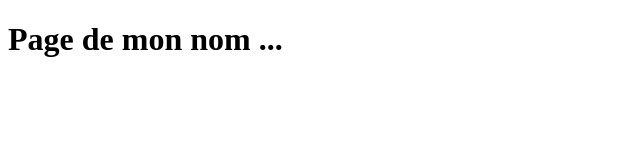
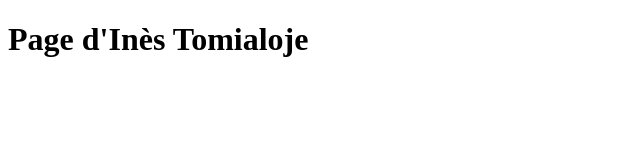
Before and after one commit to floflosassias/revision, a plain HTML site: page mon_nom.html in a window 1280 px wide. Shown: the whole page, without its empty margins (0-640 px from the left). Drawn offline with Linux system fonts and the light colour scheme.

Commit message:
modification du nom dans fichier html

```diff
--- a/mon_nom.html
+++ b/mon_nom.html
@@ -19,7 +19,7 @@ canvas {
 </head>
 <body>
 <canvas height="600" width="600"></canvas>
-<h1>Page de mon nom ...</h1>
+<h1>Page d'Inès Tomialoje</h1>
 
 <script>
 var canvas = document.getElementsByTagName('canvas')[0],
```
